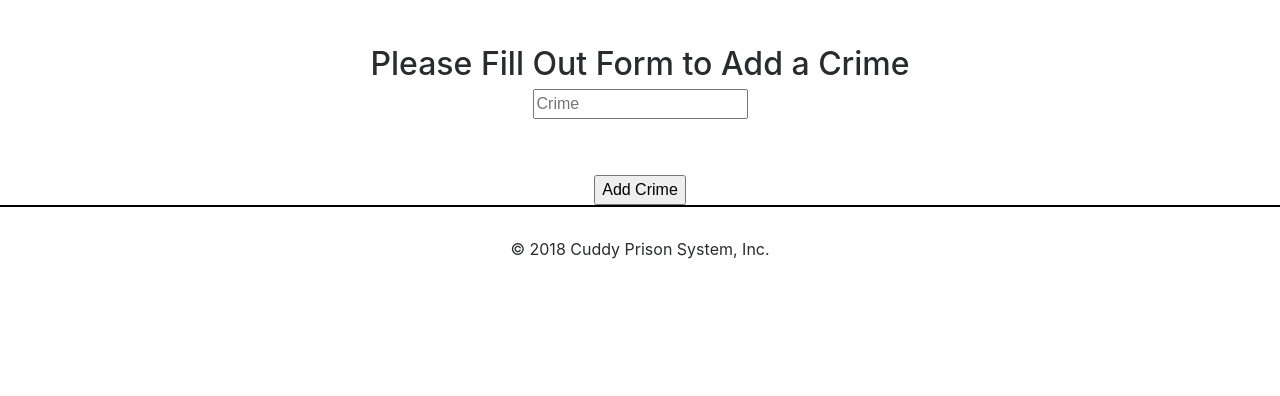
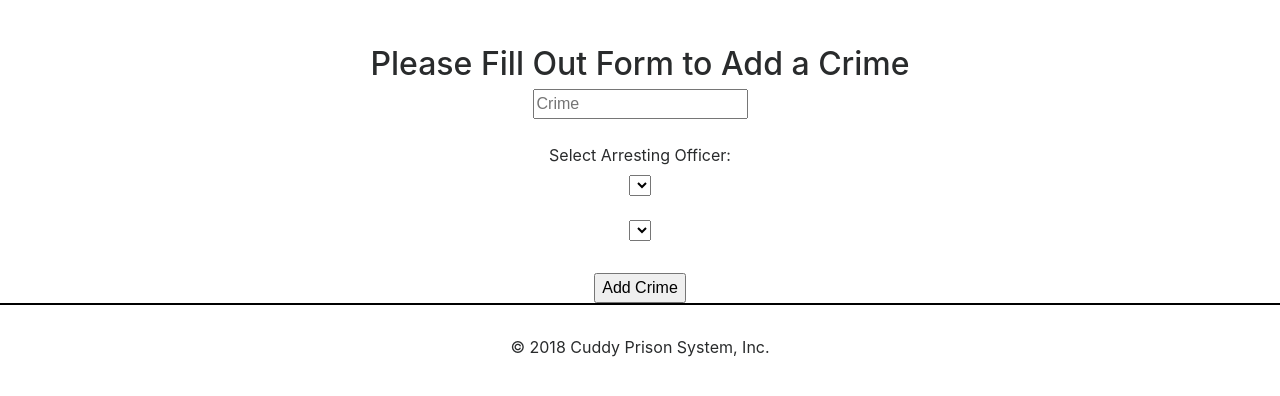
Before and after one commit to ravenusmc/prison_system, a PHP site: page /prison_manager/add_crime.php in a window 1280 px wide. Shown: the part 54-450 px from the top of the page. Run offline with PHP 8.4, Linux system fonts and the light colour scheme; data that the repository does not hold is empty; some libraries are stand-ins or nearby versions.

Commit message:
wrote a function to get all officers from DB

```diff
--- a/prison_manager/add_crime.php
+++ b/prison_manager/add_crime.php
@@ -11,7 +11,18 @@
 
     <!-- The below inputs will deal with getting information for the crime -->
     <input placeholder='Crime' type='text' name='crime'>&nbsp;
-    <input type="hidden" name="criminal_id" value="<?php echo $prisoner_info[0]; ?>">
+
+    <label>Select Arresting Officer:</label>
+    <select name="officers">
+      <?php foreach ($officers as $officer) : ?>
+      <option value='<?php echo $officer['officer_id'] ?>'>
+        <?php echo $officer['first']; ?> <?php echo $officer['last']; ?></option>
+      <?php endforeach; ?>
+    </select><br>
+
+    <select name="prisoners">
+
+    </select>
 
 
     <label>&nbsp;</label>
--- a/prison_manager/add_officer.php
+++ b/prison_manager/add_officer.php
@@ -12,7 +12,6 @@
     <input placeholder='First Name' type='text' name='f_name'>&nbsp;
     <input placeholder='Last Name' type='text' name='l_name'>&nbsp;
     <input placeholder='Badge Number' type='text' name='badge'>&nbsp;&nbsp;&nbsp;
-    <input type="hidden" name="criminal_id" value="<?php echo $criminal_id; ?>">
     <input type="submit" value="Submit" />
 
   </form>
--- a/prison_manager/criminal_list.php
+++ b/prison_manager/criminal_list.php
@@ -48,6 +48,8 @@
 
 
   <a href="?action=add_prisoner_form">Add Prisoner</a>
+  <a href="?action=add_officer_form">Add Police Officer</a>
+  <a href="?action=add_crime_form">Add Crime</a>
 
 </main>
 
```
Also changed, not shown: model/criminal_db.php (+12 -0 lines), prison_manager/index.php (+9 -4 lines).
